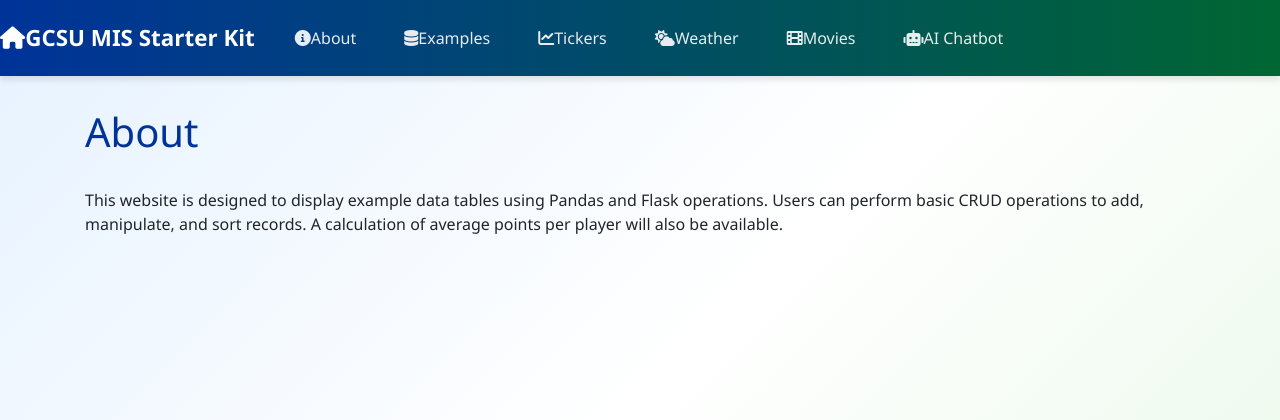
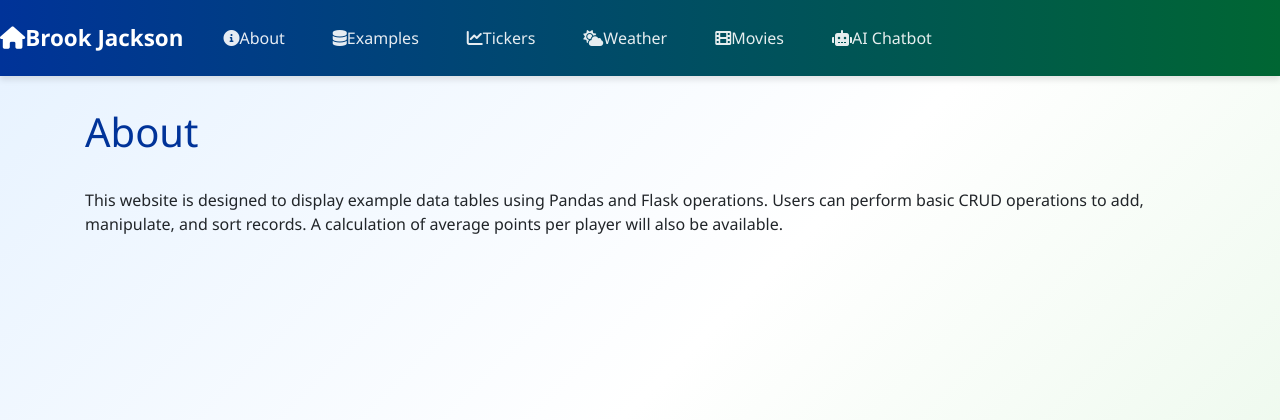
Before and after one commit to brookjackson1/jacksondemo6, a Flask app: page /about in a window 1280 px wide. Shown: the top 420 px of the page. Run offline with Flask 3, Linux system fonts and the light colour scheme; some libraries are stand-ins or nearby versions.

Commit message:
Update site title to Brook Jackson
- Change browser title from GCSU MIS Starter Kit to Brook Jackson
- Update navbar brand to Brook Jackson

🤖 Generated with [Claude Code](https://claude.com/claude-code)

Co-Authored-By: Claude <noreply@anthropic.com>

```diff
--- a/app/templates/base.html
+++ b/app/templates/base.html
@@ -2,7 +2,7 @@
 <html lang="en">
 <head>
     <meta charset="UTF-8">
-    <title>GCSU MIS Starter Kit</title>
+    <title>Brook Jackson</title>
     <link href="https://stackpath.bootstrapcdn.com/bootstrap/4.5.2/css/bootstrap.min.css" rel="stylesheet">
     <link href="https://cdnjs.cloudflare.com/ajax/libs/font-awesome/6.0.0/css/all.min.css" rel="stylesheet">
     <style>
@@ -118,7 +118,7 @@
 <body>
     <nav class="navbar navbar-expand-lg navbar-gcsu">
         <a class="navbar-brand" href="{{ url_for('index') }}">
-            <i class="fas fa-home me-2"></i>GCSU MIS Starter Kit
+            <i class="fas fa-home me-2"></i>Brook Jackson
         </a>
         <div class="collapse navbar-collapse">
             <ul class="navbar-nav mr-auto">
```
